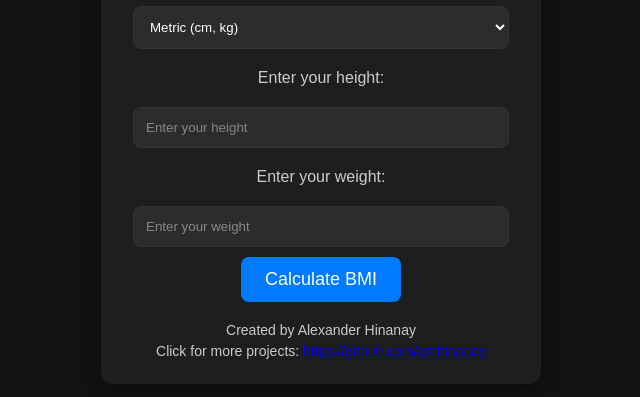
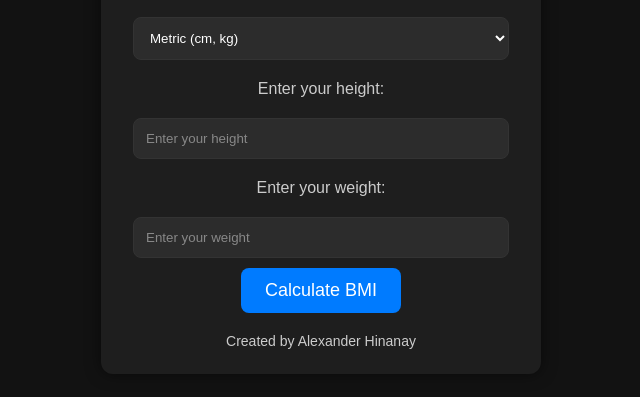
Before and after one commit to amhinanay/BMI_CALCULATOR, a plain HTML site: page BMI Calculator/index.html in a window 1280 px wide. Shown: the part 273-670 px from the top of the page, without its empty margins (319-959 px from the left). Drawn offline with Linux system fonts and the light colour scheme.

Commit message:
Update index.html

```diff
--- a/BMI Calculator/index.html
+++ b/BMI Calculator/index.html
@@ -22,7 +22,6 @@
         <div id="result"></div>
         <footer>
             <p>Created by Alexander Hinanay</p>
-            <p>Click for more projects: <a id="github-link" href="https://github.com/amhinanay" target="_blank">https://github.com/amhinanay</a></p>
         </footer>
     </div>
     <script src="scripts.js"></script>
```
